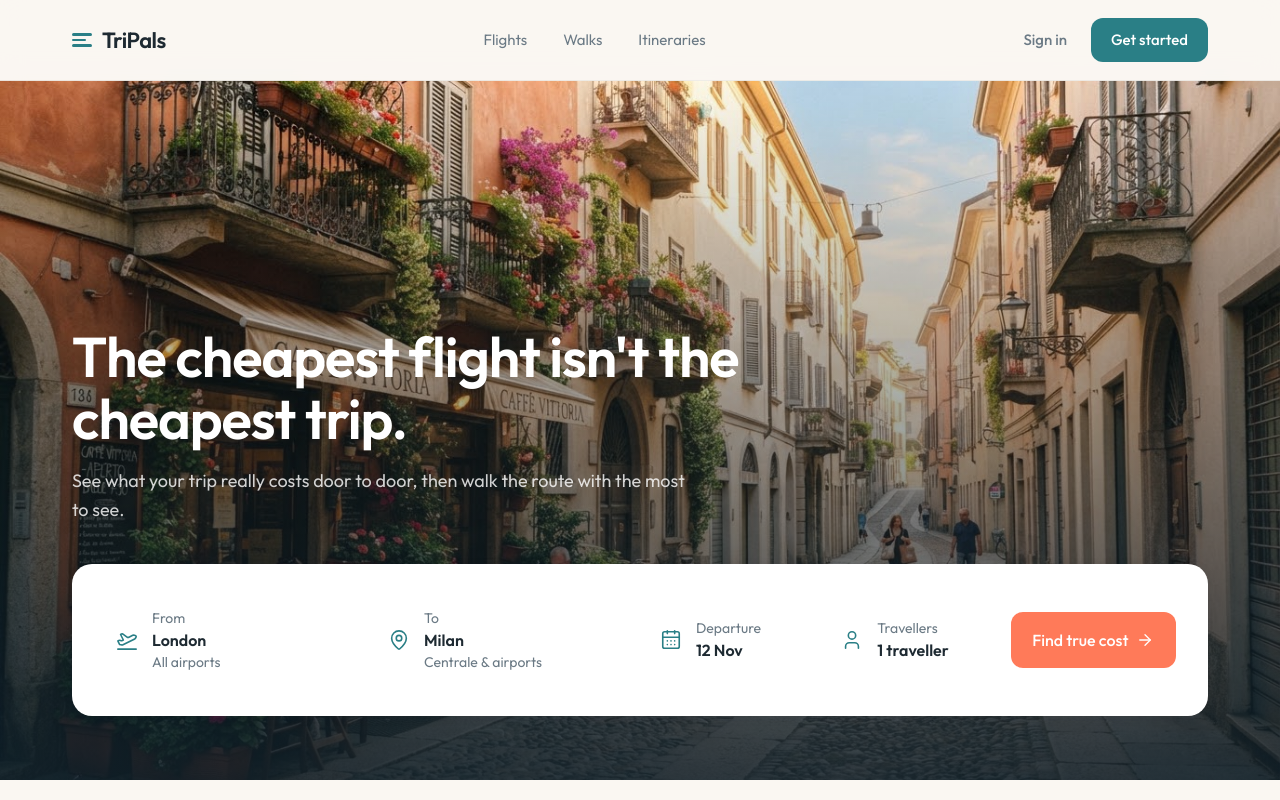
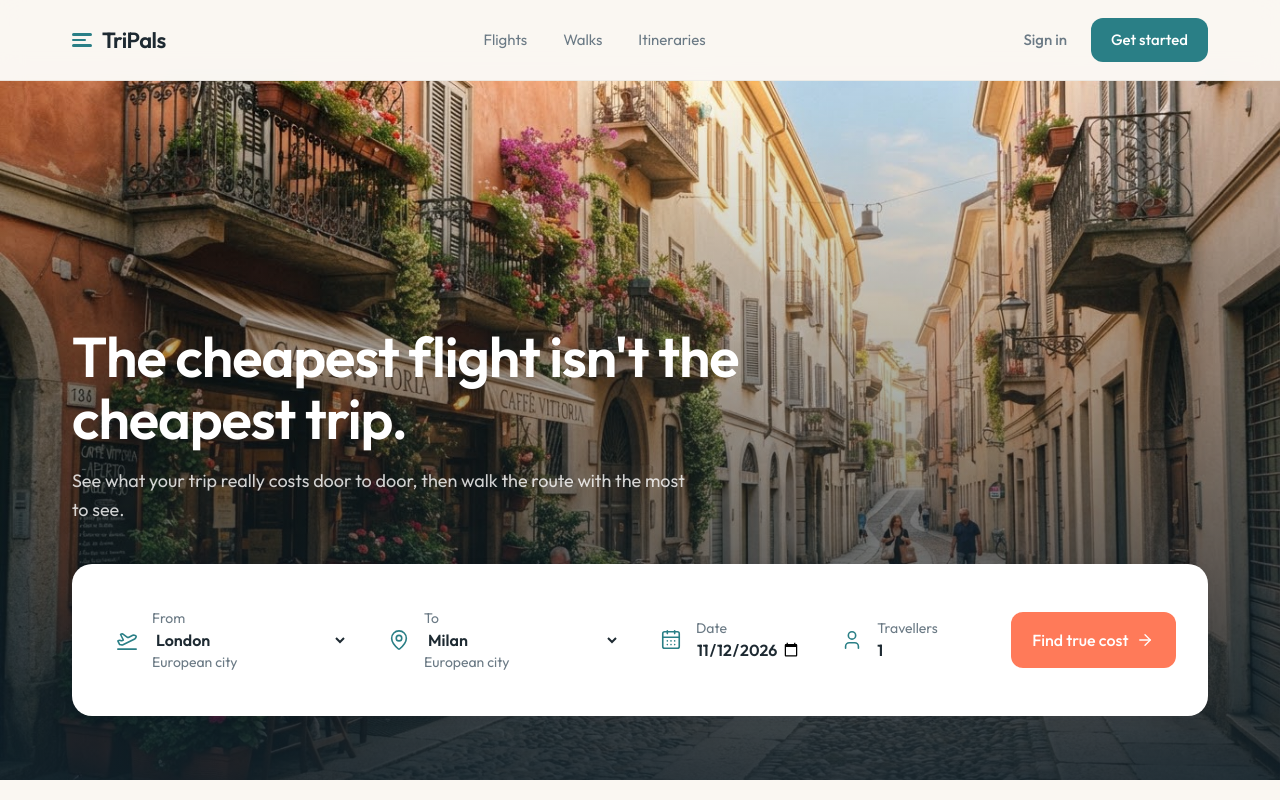
Before and after one commit to shaneak03/TriPals, a Next.js app: page / in a window 1280 px wide. Shown: the top 800 px of the page. Built offline with nearby package versions, Linux system fonts and the light colour scheme.

Commit message:
Add search to hero.tsx

```diff
--- a/src/components/home/hero.tsx
+++ b/src/components/home/hero.tsx
@@ -1,6 +1,10 @@
+"use client";
+
 import Image from "next/image";
+import { useState } from "react";
 import { ArrowRight, CalendarDays, MapPin, PlaneTakeoff, User, type LucideIcon } from "lucide-react";
 import heroImage from "../../../public/images/hero-milan.jpg";
+import type { Journey } from "@/lib/journeys/types";
 
 type SearchField = {
   icon: LucideIcon;
@@ -10,15 +14,66 @@ type SearchField = {
   span: string;
 };
 
-// Demo search: London → Milan is the hero route for the MVP.
-const fields: SearchField[] = [
-  { icon: PlaneTakeoff, label: "From", value: "London", hint: "All airports", span: "col-span-2 lg:col-span-3" },
-  { icon: MapPin, label: "To", value: "Milan", hint: "Centrale & airports", span: "col-span-2 lg:col-span-3" },
-  { icon: CalendarDays, label: "Departure", value: "12 Nov", span: "col-span-1 lg:col-span-2" },
-  { icon: User, label: "Travellers", value: "1 traveller", span: "col-span-1 lg:col-span-2" },
-];
+const popularCities = [
+  { name: "London", code: "LON" },
+  { name: "Milan", code: "MIL" },
+  { name: "Paris", code: "PAR" },
+  { name: "Barcelona", code: "BCN" },
+  { name: "Lisbon", code: "LIS" },
+  { name: "Amsterdam", code: "AMS" },
+  { name: "Berlin", code: "BER" },
+  { name: "Rome", code: "ROM" },
+  { name: "Madrid", code: "MAD" },
+  { name: "Dublin", code: "DUB" },
+  { name: "Vienna", code: "VIE" },
+  { name: "Prague", code: "PRG" },
+  { name: "Copenhagen", code: "CPH" },
+  { name: "Athens", code: "ATH" },
+  { name: "Brussels", code: "BRU" },
+  { name: "Gothenburg", code: "GOT" },
+  { name: "Stockholm", code: "STO" },
+] as const;
 
 export function Hero() {
+  const [from, setFrom] = useState("London");
+  const [to, setTo] = useState("Milan");
+  const [date, setDate] = useState("2026-11-12");
+  const [travellers, setTravellers] = useState("1");
+  const [journeys, setJourneys] = useState<Journey[]>([]);
+  const [isSearching, setIsSearching] = useState(false);
+  const [error, setError] = useState<string | null>(null);
+
+  async function handleSearch(event: React.FormEvent<HTMLFormElement>) {
+    event.preventDefault();
+    setIsSearching(true);
+    setError(null);
+
+    try {
+      const response = await fetch("/api/journeys/search", {
+        method: "POST",
+        headers: { "Content-Type": "application/json" },
+        body: JSON.stringify({
+          origin: { name: from, code: cityCode(from) },
+          destination: { name: to, code: cityCode(to) },
+          departureDate: date,
+          travellers: Number(travellers),
+          currency: "GBP",
+          modes: ["flight", "train", "coach"],
+          optimiseFor: "value",
+        }),
+      });
+
+      const payload = await response.json();
+      if (!response.ok) throw new Error(payload.error ?? "Search failed");
+      setJourneys(payload.journeys ?? []);
+    } catch (searchError) {
+      setError(searchError instanceof Error ? searchError.message : "Search failed");
+      setJourneys([]);
+    } finally {
+      setIsSearching(false);
+    }
+  }
+
   return (
     <section className="relative isolate flex min-h-[640px] flex-col justify-end overflow-hidden lg:min-h-[700px]">
       <Image
@@ -43,32 +98,100 @@ export function Hero() {
           </p>
         </div>
 
-        <div className="mt-10 grid grid-cols-2 items-center gap-2 rounded-card bg-surface p-4 shadow-card sm:gap-4 sm:p-6 lg:grid-cols-12 lg:p-8">
-          {fields.map(({ icon: Icon, label, value, hint, span }) => (
-            <button
-              key={label}
-              type="button"
-              className={`${span} flex min-w-0 items-center gap-3.5 rounded-control p-3 text-left transition-colors hover:bg-sand`}
-            >
-              <Icon aria-hidden className="size-[22px] shrink-0 text-primary" strokeWidth={1.75} />
-              <span className="min-w-0 flex-1">
-                <span className="block text-sm text-muted">{label}</span>
-                <span className="block truncate font-semibold text-ink">{value}</span>
-                {hint && <span className="block truncate text-sm text-muted">{hint}</span>}
-              </span>
-            </button>
-          ))}
+        <form onSubmit={handleSearch} className="mt-10 grid grid-cols-2 items-center gap-2 rounded-card bg-surface p-4 shadow-card sm:gap-4 sm:p-6 lg:grid-cols-12 lg:p-8">
+          <CitySelect icon={PlaneTakeoff} label="From" value={from} onChange={setFrom} hint="European city" span="col-span-2 lg:col-span-3" />
+          <CitySelect icon={MapPin} label="To" value={to} onChange={setTo} hint="European city" span="col-span-2 lg:col-span-3" />
+          <label className="col-span-1 flex min-w-0 items-center gap-3.5 rounded-control p-3 lg:col-span-2">
+            <CalendarDays aria-hidden className="size-[22px] shrink-0 text-primary" strokeWidth={1.75} />
+            <span className="min-w-0 flex-1">
+              <span className="block text-sm text-muted">Date</span>
+              <input type="date" value={date} onChange={(event) => setDate(event.target.value)} className="w-full bg-transparent font-semibold text-ink outline-none" />
+            </span>
+          </label>
+          <label className="col-span-1 flex min-w-0 items-center gap-3.5 rounded-control p-3 lg:col-span-2">
+            <User aria-hidden className="size-[22px] shrink-0 text-primary" strokeWidth={1.75} />
+            <span className="min-w-0 flex-1">
+              <span className="block text-sm text-muted">Travellers</span>
+              <input type="number" min="1" max="9" value={travellers} onChange={(event) => setTravellers(event.target.value)} className="w-full bg-transparent font-semibold text-ink outline-none" />
+            </span>
+          </label>
+          <button type="submit" disabled={isSearching} className="col-span-2 flex h-14 items-center justify-center gap-2 whitespace-nowrap rounded-control bg-accent px-4 font-medium text-white transition-colors hover:bg-accent-hover disabled:cursor-wait disabled:opacity-70 lg:col-span-2">
+            {isSearching ? "Searching…" : "Find true cost"}
+            {!isSearching && <ArrowRight aria-hidden className="size-[18px]" strokeWidth={1.75} />}
+          </button>
+        </form>
 
-          {/* Search isn't built yet — for the demo, jump to the London → Milan comparison. */}
-          <a
-            href="#true-cost"
-            className="col-span-2 flex h-14 items-center justify-center gap-2 whitespace-nowrap rounded-control bg-accent px-4 font-medium text-white transition-colors hover:bg-accent-hover active:scale-[0.98] lg:col-span-2"
-          >
-            Find true cost
-            <ArrowRight aria-hidden className="size-[18px]" strokeWidth={1.75} />
-          </a>
-        </div>
+        {error && <p role="alert" className="mt-3 rounded-control bg-accent-tint px-4 py-3 text-sm text-ink">{error}</p>}
+        {journeys.length > 0 && <JourneyResults journeys={journeys} />}
       </div>
     </section>
   );
 }
+
+function CitySelect({ icon: Icon, label, value, onChange, hint, span }: SearchField & { onChange: (value: string) => void }) {
+  return (
+    <label className={`${span} flex min-w-0 items-center gap-3.5 rounded-control p-3`}>
+      <Icon aria-hidden className="size-[22px] shrink-0 text-primary" strokeWidth={1.75} />
+      <span className="min-w-0 flex-1">
+        <span className="block text-sm text-muted">{label}</span>
+        <select value={value} onChange={(event) => onChange(event.target.value)} className="w-full bg-transparent font-semibold text-ink outline-none">
+          {popularCities.map((city) => <option key={city.code} value={city.name}>{city.name}</option>)}
+        </select>
+        {hint && <span className="block truncate text-sm text-muted">{hint}</span>}
+      </span>
+    </label>
+  );
+}
+
+function JourneyResults({ journeys }: { journeys: Journey[] }) {
+  return (
+    <div className="mt-4 grid gap-3 lg:grid-cols-3" aria-live="polite">
+      {journeys.map((journey) => (
+        <article key={journey.id} className="rounded-card bg-surface p-5 text-ink shadow-card">
+          <div className="flex items-center justify-between gap-3">
+            <span className="text-sm font-medium capitalize text-primary">{journey.type} route</span>
+            <span className="text-xl font-semibold tabular-nums">£{(journey.totalPriceMinor / 100).toFixed(2)}</span>
+          </div>
+          <p className="mt-3 text-sm text-muted">{Math.round(journey.totalDurationMinutes / 60)}h {journey.totalDurationMinutes % 60}m · {journey.transferCount} transfers</p>
+          <div className="mt-4 space-y-3 border-t border-line pt-4">
+            {journey.legs.map((leg, index) => (
+              <div key={`${journey.id}-${index}`} className="rounded-control bg-sand p-3">
+                <div className="flex items-center justify-between gap-3">
+                  <span className="text-xs font-semibold uppercase tracking-[0.08em] text-primary">{leg.mode.replaceAll("_", " ")}</span>
+                  <span className="text-xs text-muted">{leg.durationMinutes} min</span>
+                </div>
+                <p className="mt-2 text-sm font-medium text-ink">
+                  {leg.origin} <span className="text-muted">→</span> {leg.destination}
+                </p>
+                {(leg.operator || leg.serviceNumber) && (
+                  <p className="mt-1 text-xs text-muted">
+                    {leg.operator ?? "Transport service"}{leg.serviceNumber ? ` · ${leg.serviceNumber}` : ""}
+                  </p>
+                )}
+                {(leg.departureAt || leg.arrivalAt) && (
+                  <p className="mt-1 text-xs tabular-nums text-muted">
+                    {formatDateTime(leg.departureAt)}{leg.arrivalAt ? ` → ${formatDateTime(leg.arrivalAt)}` : ""}
+                  </p>
+                )}
+              </div>
+            ))}
+          </div>
+        </article>
+      ))}
+    </div>
+  );
+}
+
+function formatDateTime(value?: string) {
+  if (!value) return "";
+  return new Intl.DateTimeFormat("en-GB", {
+    day: "2-digit",
+    month: "short",
+    hour: "2-digit",
+    minute: "2-digit",
+  }).format(new Date(value));
+}
+
+function cityCode(name: string) {
+  return popularCities.find((city) => city.name === name)?.code;
+}
```
